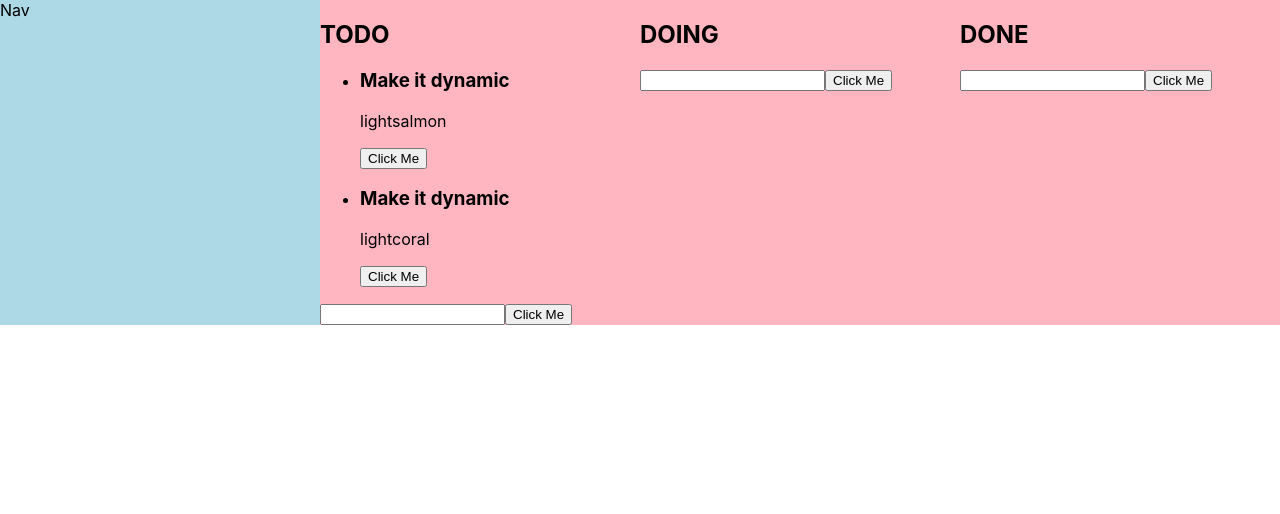
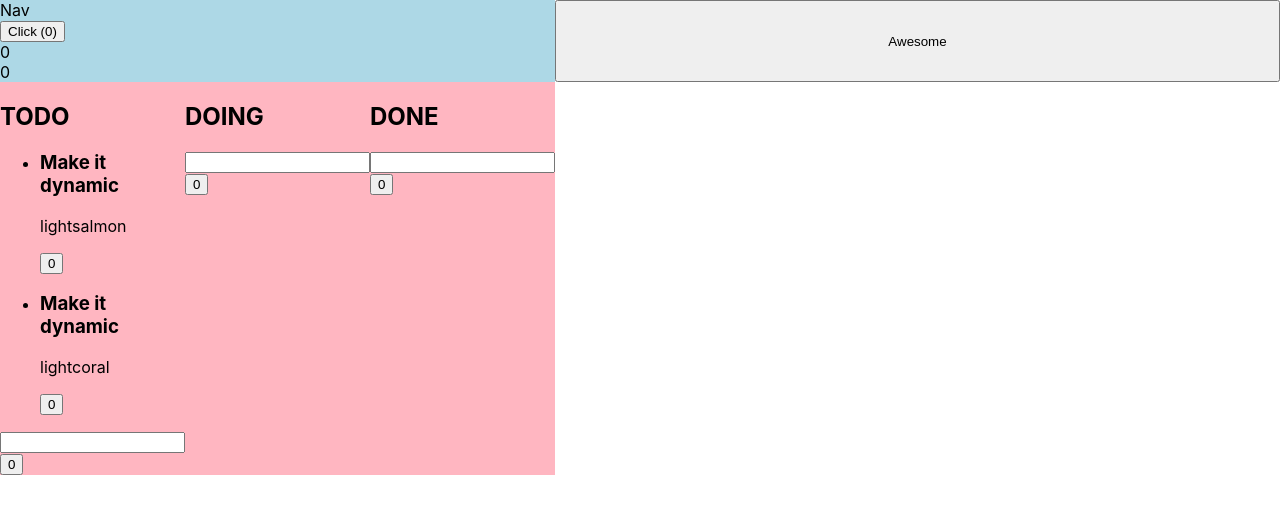
Before and after one commit to meganelndn/REACT, a React (Create React App) app: page / in a window 1280 px wide. Shown: the top 514 px of the page. Built offline with nearby package versions, Linux system fonts and the light colour scheme.

Commit message:
changed states to update UI

```diff
--- a/src/App.js
+++ b/src/App.js
@@ -1,9 +1,9 @@
-import React from "react";
+import React, { useState } from "react";
 import Nav from "./components/Nav";
 import Main from "./components/Main";
 
 export default function App() {
-  const cards = [
+  const [cards, setCards] = useState([
     {
       title: "Make it dynamic",
       list: "todo",
@@ -20,11 +20,30 @@
       color: "lightcoral",
       assignedTo: ["jofh"],
     },
-  ];
+  ]);
 
   return (
     <div className="App">
       <Nav />
+
+      <button
+        onClick={() =>
+          setCards(
+            //.concat => creates a new array, a copy (.push)
+            cards.concat({
+              title: "OMG did that just happen?",
+              list: "todo",
+              added: Date.now(),
+              id: Math.random(),
+              color: "lightblue",
+              assignedTo: ["jofh"],
+            })
+          )
+        }
+      >
+        Awesome
+      </button>
+
       <Main cards={cards} />
     </div>
   );
--- a/src/components/Button.js
+++ b/src/components/Button.js
@@ -1,5 +1,9 @@
-import React from "react";
+import React, { useState } from "react";
 
-export default function Button() {
-  return <button>Click Me</button>;
+export default function Button(props) {
+  const [clicks, setClicks] = useState(0);
+  function buttonClicked(e) {
+    setClicks(clicks + 1);
+  }
+  return <button onClick={buttonClicked}>{clicks}</button>;
 }
--- /dev/null
+++ b/src/components/Counter.js
@@ -0,0 +1,20 @@
+import React, { useState } from "react";
+
+function Dumb(props) {
+  return <div>{props.something}</div>;
+}
+
+export default function Counter(props) {
+  const [count, setCount] = useState(0);
+  function update(e) {
+    setCount(count + 1);
+  }
+
+  return (
+    <div>
+      <button onClick={update}>Click ({count})</button>
+      <Dumb something={count} />
+      <Dumb something={count} />
+    </div>
+  );
+}
--- a/src/components/Nav.js
+++ b/src/components/Nav.js
@@ -1,5 +1,10 @@
 import React from "react";
+import Counter from "./Counter";
 
 export default function Nav() {
-  return <nav>Nav</nav>;
+  return (
+    <nav>
+      Nav <Counter />
+    </nav>
+  );
 }
```
